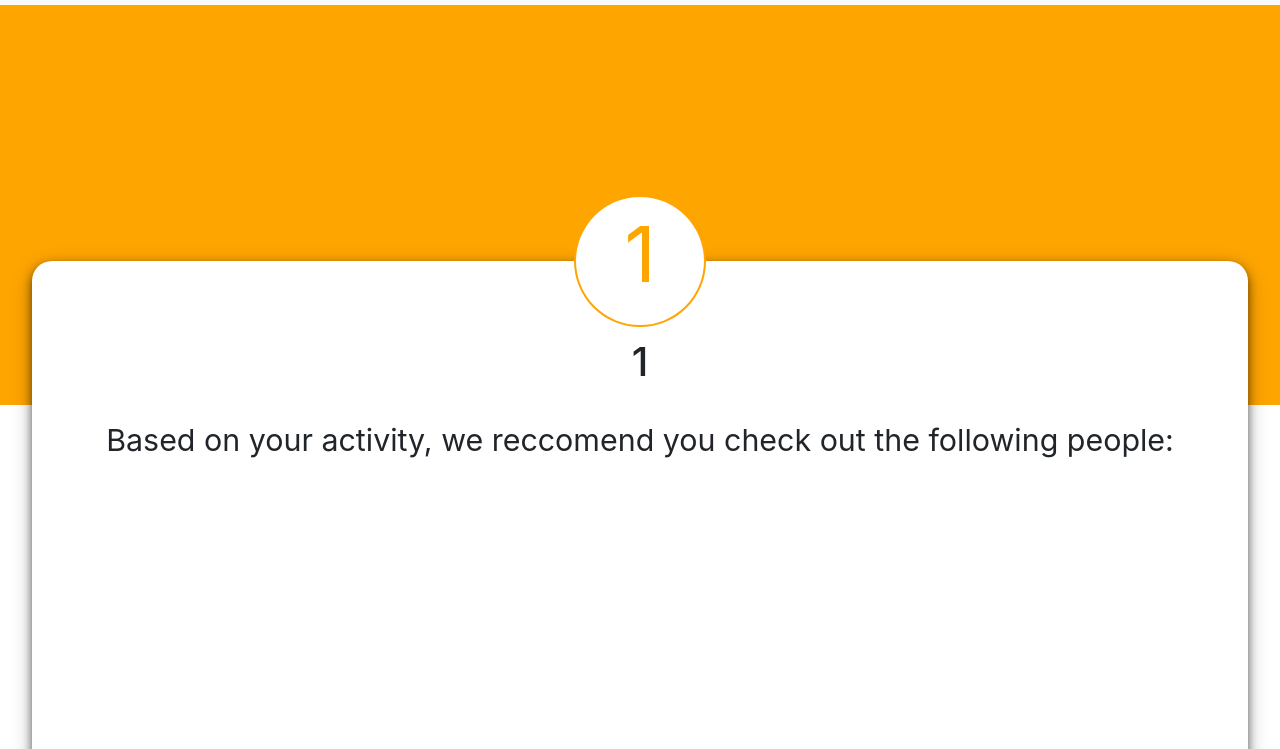
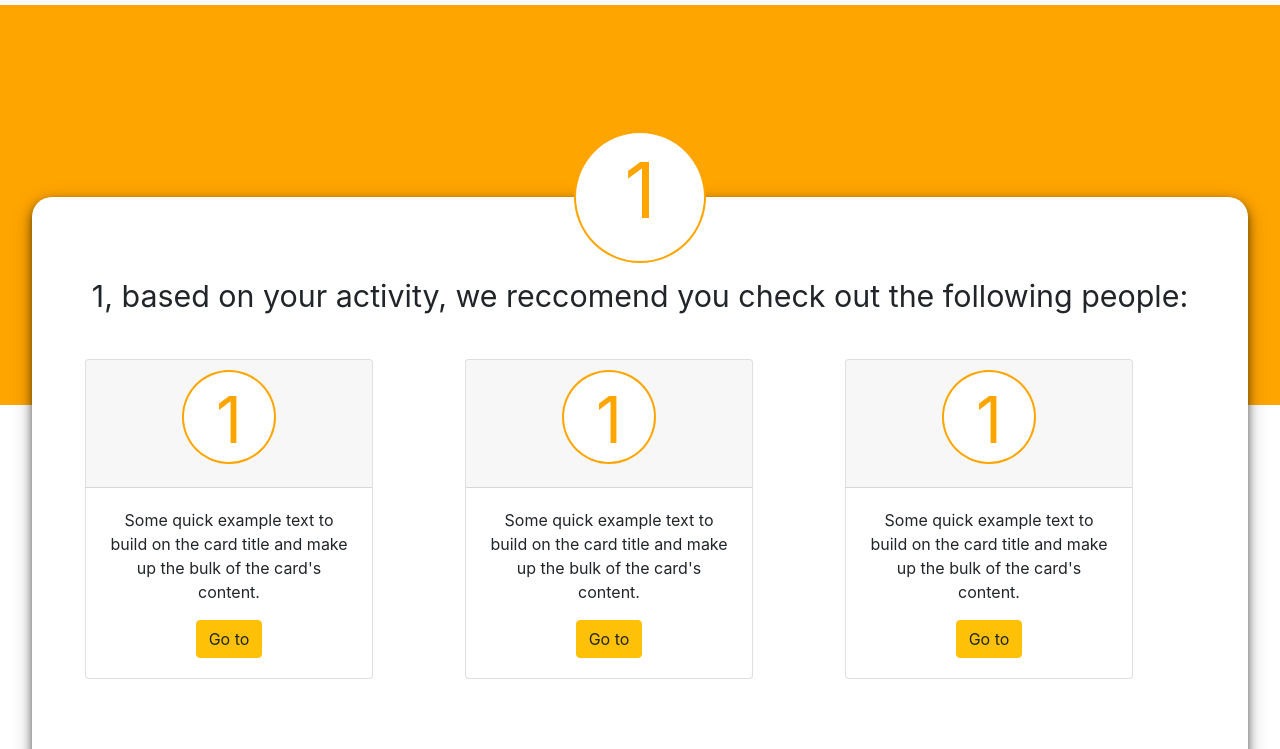
Before and after one commit to Henri93/CIS550_Project, a React app: page /reccomendations/1 in a window 1280 px wide. Shown: the part 51-800 px from the top of the page. Built offline with nearby package versions, Linux system fonts and the light colour scheme; what react-google-maps would draw is missing.

Commit message:
added cards to reccomendation page

```diff
--- a/src/components/Reccomendations.js
+++ b/src/components/Reccomendations.js
@@ -35,15 +35,51 @@ export default class Reccomendations extends React.Component {
                 </div>
                 <div className="floater">
 
+                    <p className="bizTitle">{this.state.username}, based on your activity, we reccomend you check out the following people:</p>
+                    <br></br>
+                    <div class="container">
+                        <div class="row">
+                            <div class="col-sm-4">
+                                <div class="card" style={{ "width": "18rem" }}>
+                                    <div style = {{"height":"10vw"}} class="card-header">
+                                        <span class="nameSpanForCard">{this.state.initial}</span>
+                                    </div>
+                                    <div class="card-body">
+                                        <p class="card-text">Some quick example text to build on the card title and make up the bulk of the card's content.</p>
+                                        <button type="button" class="btn btn-warning">Go to</button>
+                                    </div>
+                                </div>
+                            </div>
+                            <div class="col-sm-4">
+                                <div class="card" style={{ "width": "18rem" }}>
+                                    <div style = {{"height":"10vw"}} class="card-header">
+                                        <span class="nameSpanForCard">{this.state.initial}</span>
+                                    </div>
+                                    <div class="card-body">
+                                        <p class="card-text">Some quick example text to build on the card title and make up the bulk of the card's content.</p>
+                                        <button type="button" class="btn btn-warning">Go to</button>
+                                    </div>
+                                </div>
+                            </div>
+                            <div class="col-sm-4">
+                                <div class="card" style={{ "width": "18rem" }}>
+                                    <div style = {{"height":"10vw"}} class="card-header">
+                                        <span class="nameSpanForCard">{this.state.initial}</span>
+                                    </div>
+                                    <div class="card-body">
+                                        <p class="card-text">Some quick example text to build on the card title and make up the bulk of the card's content.</p>
+                                        <button type="button" class="btn btn-warning">Go to</button>
+                                    </div>
+                                </div>
+                            </div>
 
-                    <h1 className="bizTitle"> {this.state.username}</h1>
-                    <br></br>
-                    <p className="based">Based on your activity, we reccomend you check out the following people:</p>
 
+                        </div>
+                    </div>
                 </div>
                 <span class="nameSpan">{this.state.initial}</span>
 
-            </div>
+            </div >
         );
     }
 }
--- a/src/style/profile.css
+++ b/src/style/profile.css
@@ -16,7 +16,6 @@ html,body{
 
 .floater {
     height: 90vh;
-    margin-top: 20%;
     width: 95%;
     margin-left: auto;
     margin-right: auto;
@@ -34,7 +33,6 @@ html,body{
 
 .nameSpan {
     height: 10vw;
-    margin-top: 15vw;
     width: 10vw;
     box-shadow:  0 0 0 2px orange;
     background-color: white;
--- a/src/style/reccomendations.css
+++ b/src/style/reccomendations.css
@@ -16,13 +16,11 @@ html,body{
 
 .floater {
     height: 90vh;
-    margin-top: 20%;
     width: 95%;
     margin-left: auto;
     margin-right: auto;
     left: 0;
     right: 0;
-    margin-right: auto;
     box-shadow: 0 4px 8px 0 rgba(0, 0, 0, 0.5), 0 6px 20px 0 rgba(0, 0, 0, 0.3);
     background-color: white;
     border-radius: 20px;
@@ -34,7 +32,6 @@ html,body{
 
 .nameSpan {
     height: 10vw;
-    margin-top: 15vw;
     width: 10vw;
     box-shadow:  0 0 0 2px orange;
     background-color: white;
@@ -50,11 +47,26 @@ html,body{
     color: orange;
 }
 
+.nameSpanForCard{
+    height: 7vw;
+    width: 7vw;
+    box-shadow:  0 0 0 2px orange;
+    background-color: white;
+    position: absolute;
+    border-radius: 51%;
+    z-index: 12;
+    margin-left: auto;
+    margin-right: auto;
+    left: 0;
+    right: 0;
+    text-align: center;
+    font-size: 5vw;
+    color: orange;
+}
+
 
 .bizTitle{
     margin-top: 6vw;
+    font-size: 1.9em;
+
 }
-
-.based {
-    font-size: 1.9em;
-}
```
